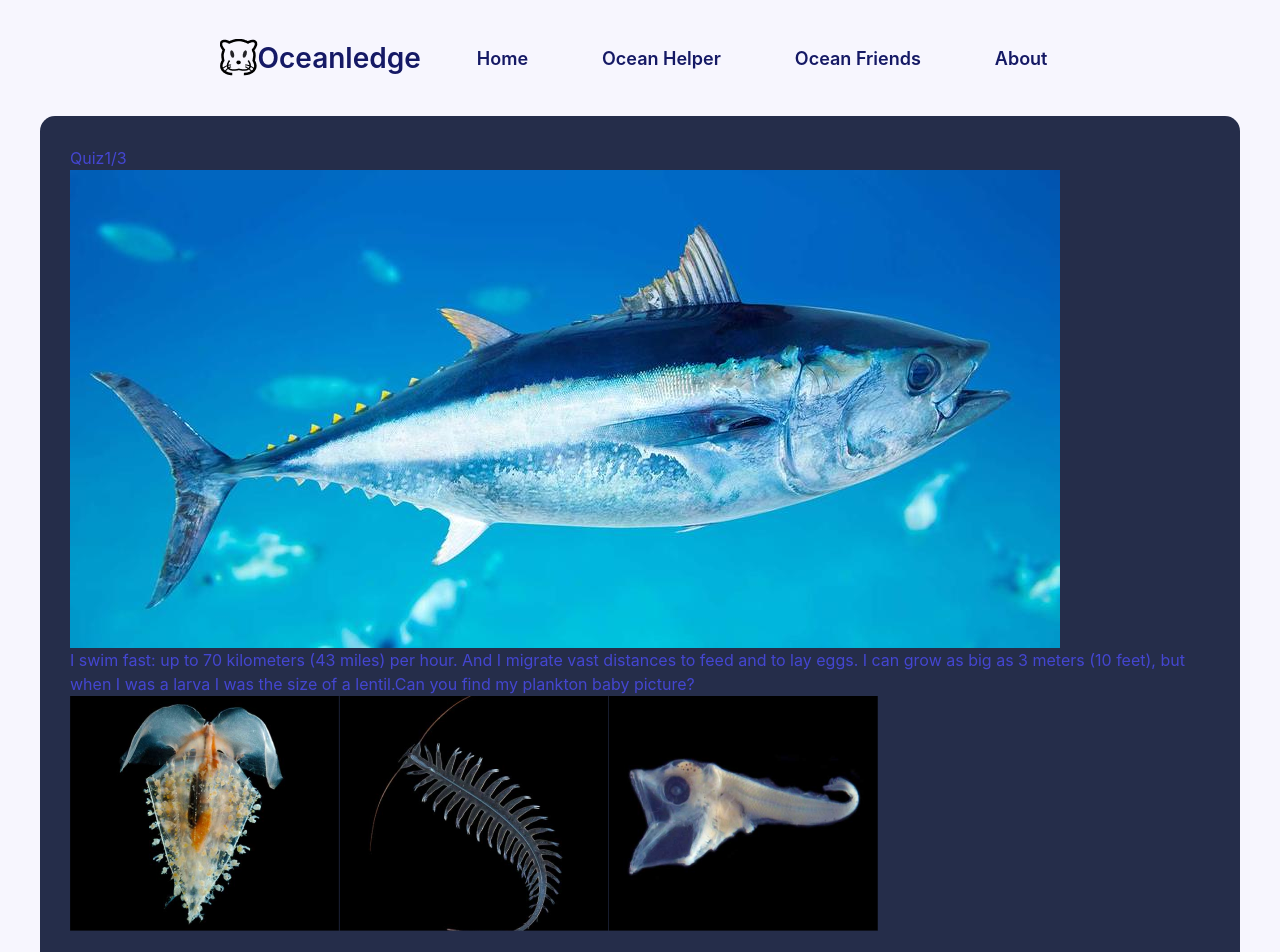
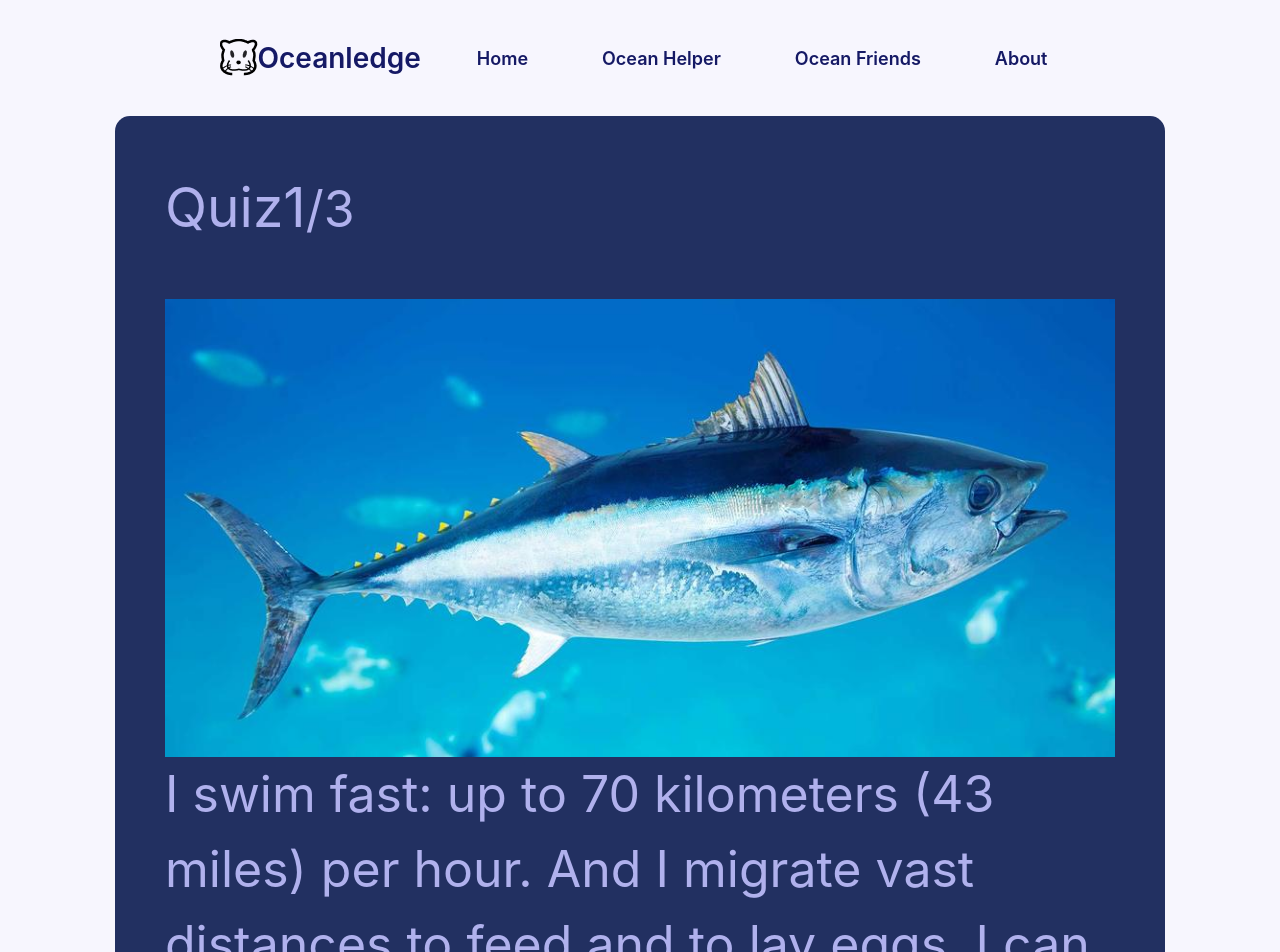
Before and after one commit to Shuang911/belowater, a React (Create React App) app: page /quiz in a window 1280 px wide. Shown: the top 952 px of the page. Built offline with nearby package versions, Linux system fonts and the light colour scheme.

Commit message:
hook button& quiz UI
hook button& quiz UI

```diff
--- a/src/pages/Game/index.jsx
+++ b/src/pages/Game/index.jsx
@@ -9,12 +9,12 @@ var width = 610; //左右范围
 const Game = () => {
   const [degree, setDegree] = useState(11);
   const degreeLatest = useLatest(degree);
-  // const [direction, setDirection] = useState(1);
   const directionLatest = useRef(1);
   const [ropeLength, setRopeLength] = useState(60);
   const [bottles, setBottles] = useState([]);
   const timer = useRef();
   const hookRef = useRef();
+  const [hooked, setHooked] = useState(false);
 
   const data = [
     [216, 99],
@@ -38,6 +38,11 @@ const Game = () => {
     document.addEventListener("keydown", handleKeyDown);
     return () => document.removeEventListener("keydown", handleKeyDown);
   }, [degree, ropeLength, bottles]);
+
+  const handleHook = () => {
+    setHooked(true);
+    catchBottle();
+  };
 
   const swing = () => {
     setDegree((prevDegree) => {
@@ -157,7 +162,13 @@ const Game = () => {
   };
 
   return (
+
     <Layout>
+      <div>
+        <button className={style.hookbutton} onClick={handleHook}>Hook</button>
+        {hooked }
+      </div>
+
       <div className={style.container}>
         <div
           className={style.rope}
@@ -166,6 +177,7 @@ const Game = () => {
             width: `${ropeLength}px`,
           }}
         >
+
           <img
             ref={hookRef}
             src={require("./images/hookClose.png")}
@@ -188,6 +200,7 @@ const Game = () => {
             return <></>;
           }
         })}
+
       </div>
     </Layout>
   );
--- a/src/pages/Game/index.module.css
+++ b/src/pages/Game/index.module.css
@@ -27,3 +27,18 @@
   .bottle {
     position: absolute;
   }
+
+  .hookbutton {
+    background-color:#0b7dda ;
+    color: white;
+    padding: 16px 32px;
+    text-align: center;
+    font-size: 20px;
+    margin: 4px 2px;
+    border-radius: 20px;
+  }
+
+  .hookbutton:hover {
+    background-color:
+    #074375;
+  }
--- a/src/pages/Quiz/index.jsx
+++ b/src/pages/Quiz/index.jsx
@@ -17,7 +17,7 @@ import img10 from './images/10.png'
 export default function Quiz() {
 	const questions = [
 		{
-			questionText: "I swim fast: up to 70 kilometers (43 miles) per hour. And I migrate vast distances to feed and to lay eggs. I can grow as big as 3 meters (10 feet), but when I was a larva I was the size of a lentil.Can you find my plankton baby picture?",
+			questionText: "I swim fast: up to 70 kilometers (43 miles) per hour. And I migrate vast distances to feed and to lay eggs. I can grow as big as 3 meters (10 feet), but when I was a larva I was the size of a lentil. Can you find my plankton baby picture?",
 			hintImg:{image:Tuna},
 			answerOptions: [
 
@@ -80,18 +80,18 @@ export default function Quiz() {
 		 <Layout>
 		<div className={style.app}>
 			{showScore ? (
-				<div className={style.score.section}>You scored {score} out of {questions.length}</div>
+				<div className={style.scoresection}>You scored {score} out of {questions.length}</div>
 			) : (
 				<>
-					<div className={style.question.section}>
-						<div className={style.question.count}>
+					<div className={style.questionsection}>
+						<div className={style.questioncount}>
 							<span>Quiz{currentQuestion+1}</span>/{questions.length}
 						</div>
 						<img src={questions[currentQuestion].hintImg.image} alt="" />
 
-						<div className={style.question.text}>{questions[currentQuestion].questionText}</div>
+						<div className={style.questiontext}>{questions[currentQuestion].questionText}</div>
 					</div>
-					<div className={style.answer.section}>
+					<div className={style.answersection}>
 						{questions[currentQuestion].answerOptions.map((answerOptions) => (
 							<button key={answerOptions.image} onClick={() => handleAnswerButtonClick1(answerOptions.isCorrect)}>
 								<img src={answerOptions.image} alt={`Option ${answerOptions.image}`} />
--- a/src/pages/Quiz/index.module.css
+++ b/src/pages/Quiz/index.module.css
@@ -1,88 +1,67 @@
-/* body {
-    margin: 0;
-    font-family: -apple-system, BlinkMacSystemFont, 'Segoe UI', 'Roboto', 'Oxygen',
-      'Ubuntu', 'Cantarell', 'Fira Sans', 'Droid Sans', 'Helvetica Neue',
-      sans-serif;
-    -webkit-font-smoothing: antialiased;
-    -moz-osx-font-smoothing: grayscale;
-  } */
-
-/* body {
-    display: flex;
-    /* justify-content: center;
-    align-items: center; */
-/* min-height: 100vh;
-  } */
-
 .app {
-  background-color: #252d4a;
-  width: 1200px;
+  background-color: #223061;
+  width: 1050px;
   height: auto;
   border-radius: 15px;
-  padding: 30px;
-  color: #4446d1;
+  padding: 50px;
+  color: #b0b1ed;
   margin: 0 auto;
 }
 
-.score.section {
+.scoresection {
   display: flex;
   font-size: 24px;
   align-items: center;
 }
 
 /* QUESTION/TIMER/LEFT SECTION */
-.question.section {
+.questionsection {
   width: 100%;
-  font-size: 30px;
+  font-size: 50px;
+
 }
 
-.question.count {
+.questioncount {
   margin-bottom: 50px;
 }
 
-.question.count span {
+.questioncount span {
   font-size: 55px;
 }
 
-.question.text {
-  margin-bottom: 40px;
+.questiontext {
+  margin-bottom: 30px;
 }
 
-.timer.text {
-  background: rgb(230, 153, 12);
-  padding: 15px;
-  margin-top: 20px;
-  margin-right: 20px;
-  border: 5px solid rgb(255, 189, 67);
-  border-radius: 15px;
-  text-align: center;
-}
-
-/* ANSWERS/RIGHT SECTION */
-.answer.section {
+.answersection {
   width: 100%;
   display: flex;
 }
 
-.answer.section button {
+.answersection button {
   width: 100%;
-  font-size: 20px;
   color: #ffffff;
-  background-color: #8093da;
-  padding: 20px;
+  background-color: #bfc6e2;
+  padding: 40px;
   align-items: center;
-  border: 40px solid #234668;
+  border: 15px solid #012345;
 }
 
-.answer.section button:hover {
+.answersection button:hover {
   background-color: #555e7d;
 }
 
-.answer.section button:focus {
-  outline: none;
+.answersection button:focus {
+  outline:#4569ee;
+  background-color: #e5bcbc;
 }
 
-.answer.section button svg {
+.answer.section button:active {
+  border: 1px solid #eda0a0;
+  box-shadow: 0 0 5px #ea7373;
+}
+
+.answersection button svg {
   margin-right: 5px;
 }
 
```
Also changed, not shown: 1 other file (tests, documents, lock files or other folders).
